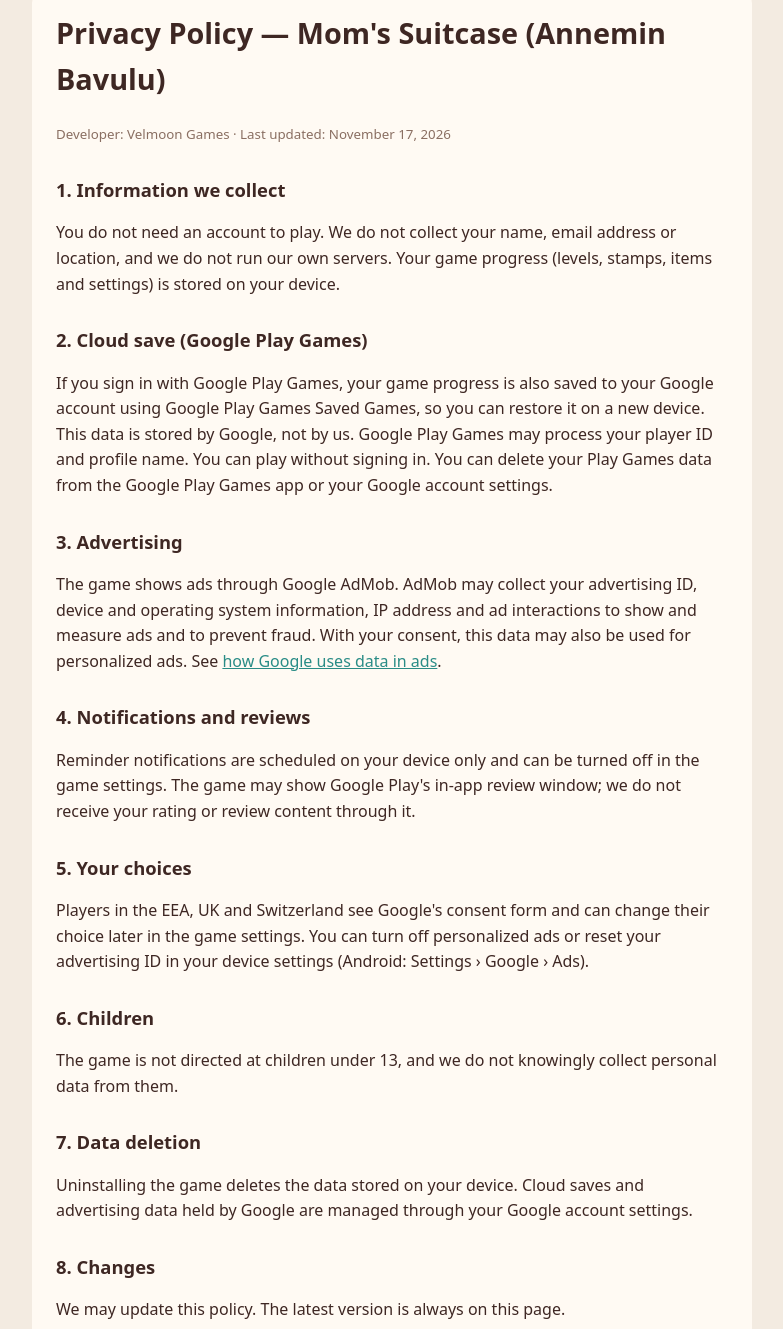
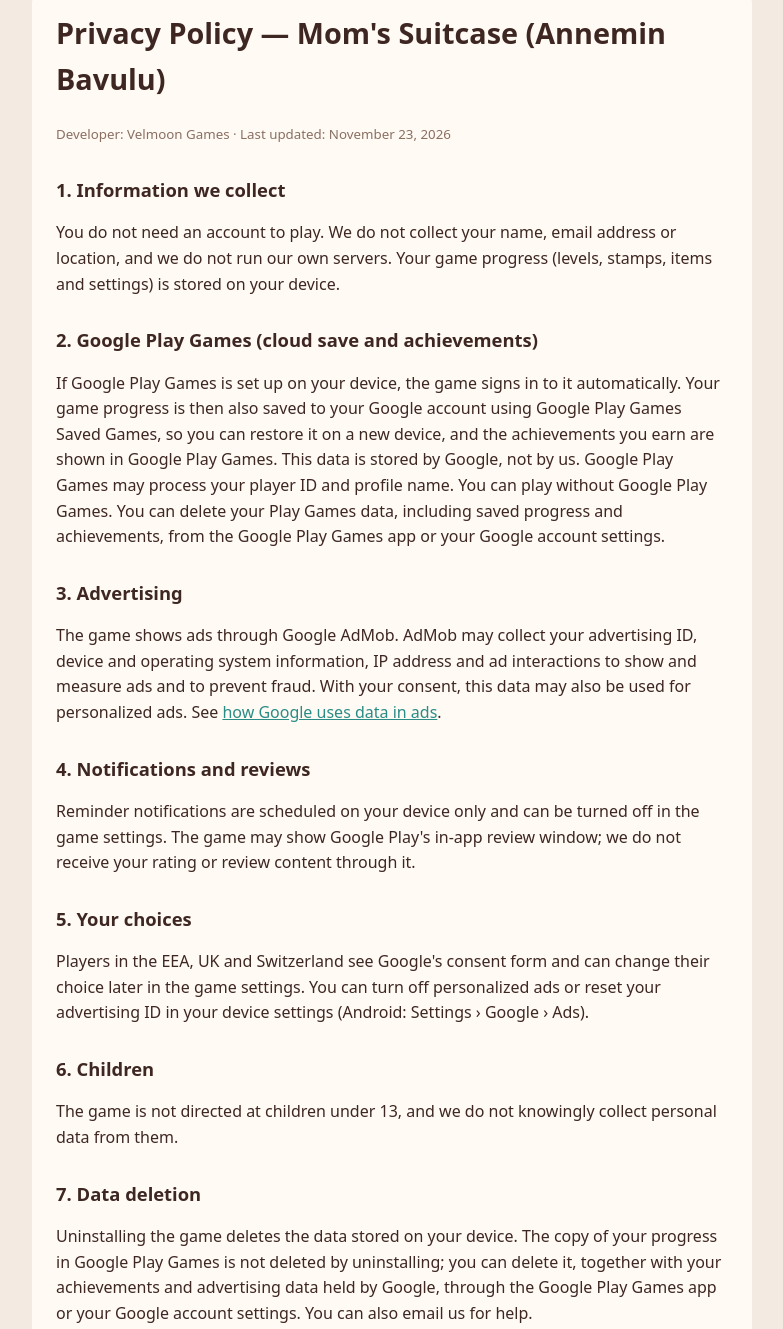
Before and after one commit to VelmoonGames/velmoongames.github.io, a plain HTML site: page privacy.html in a window 1280 px wide. Shown: the part 123-1452 px from the top of the page, without its empty margins (248-1031 px from the left). Drawn offline with Linux system fonts and the light colour scheme.

Commit message:
Gizlilik: Play Games otomatik giriş ve başarımlar

```diff
--- a/privacy.html
+++ b/privacy.html
@@ -20,13 +20,13 @@ small{color:#8a6f62}
 
 <div class="dil" id="en">
 <h1>Privacy Policy — Mom's Suitcase (Annemin Bavulu)</h1>
-<p><small>Developer: Velmoon Games · Last updated: November 17, 2026</small></p>
+<p><small>Developer: Velmoon Games · Last updated: November 23, 2026</small></p>
 
 <h2>1. Information we collect</h2>
 <p>You do not need an account to play. We do not collect your name, email address or location, and we do not run our own servers. Your game progress (levels, stamps, items and settings) is stored on your device.</p>
 
-<h2>2. Cloud save (Google Play Games)</h2>
-<p>If you sign in with Google Play Games, your game progress is also saved to your Google account using Google Play Games Saved Games, so you can restore it on a new device. This data is stored by Google, not by us. Google Play Games may process your player ID and profile name. You can play without signing in. You can delete your Play Games data from the Google Play Games app or your Google account settings.</p>
+<h2>2. Google Play Games (cloud save and achievements)</h2>
+<p>If Google Play Games is set up on your device, the game signs in to it automatically. Your game progress is then also saved to your Google account using Google Play Games Saved Games, so you can restore it on a new device, and the achievements you earn are shown in Google Play Games. This data is stored by Google, not by us. Google Play Games may process your player ID and profile name. You can play without Google Play Games. You can delete your Play Games data, including saved progress and achievements, from the Google Play Games app or your Google account settings.</p>
 
 <h2>3. Advertising</h2>
 <p>The game shows ads through Google AdMob. AdMob may collect your advertising ID, device and operating system information, IP address and ad interactions to show and measure ads and to prevent fraud. With your consent, this data may also be used for personalized ads. See <a href="https://policies.google.com/technologies/ads">how Google uses data in ads</a>.</p>
@@ -41,7 +41,7 @@ small{color:#8a6f62}
 <p>The game is not directed at children under 13, and we do not knowingly collect personal data from them.</p>
 
 <h2>7. Data deletion</h2>
-<p>Uninstalling the game deletes the data stored on your device. Cloud saves and advertising data held by Google are managed through your Google account settings.</p>
+<p>Uninstalling the game deletes the data stored on your device. The copy of your progress in Google Play Games is not deleted by uninstalling; you can delete it, together with your achievements and advertising data held by Google, through the Google Play Games app or your Google account settings. You can also email us for help.</p>
 
 <h2>8. Changes</h2>
 <p>We may update this policy. The latest version is always on this page.</p>
```
